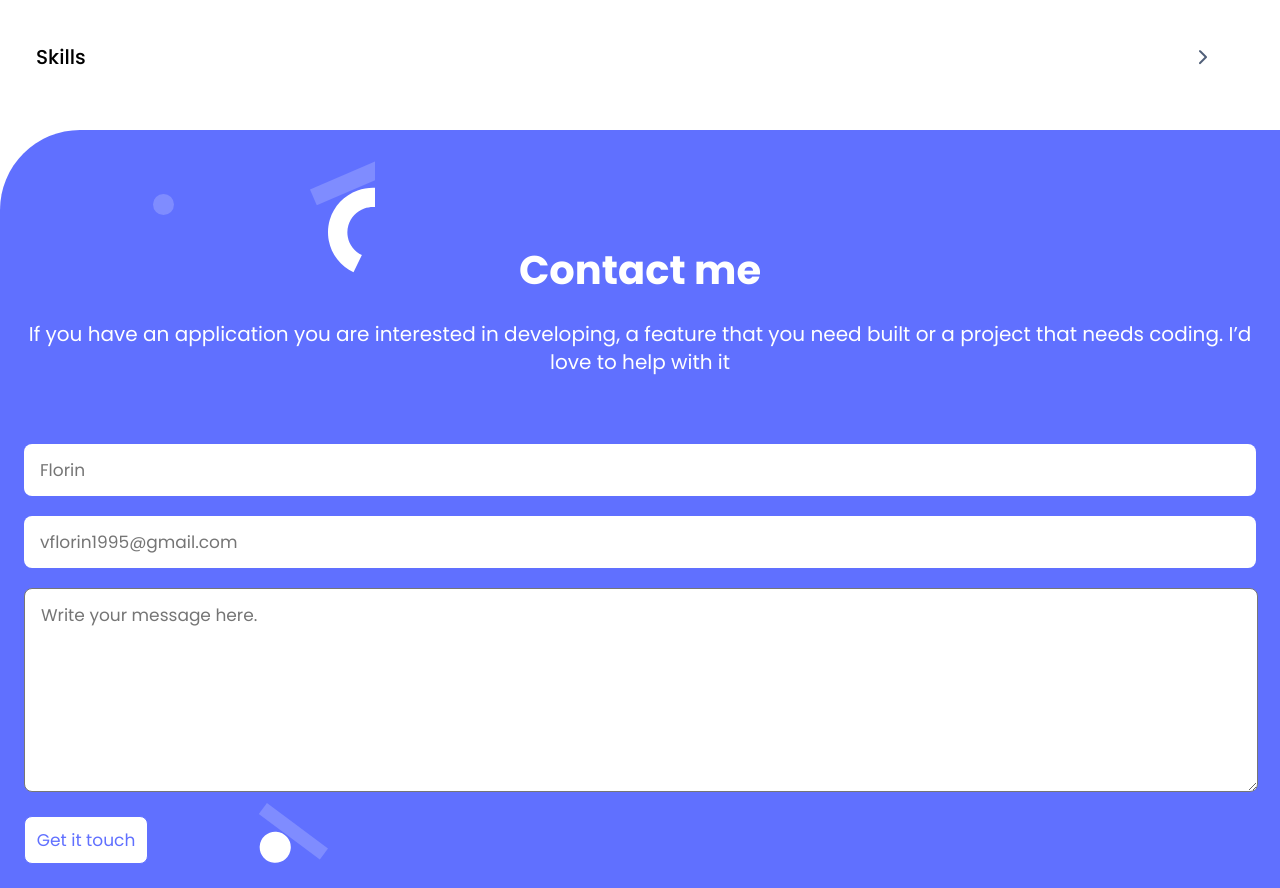
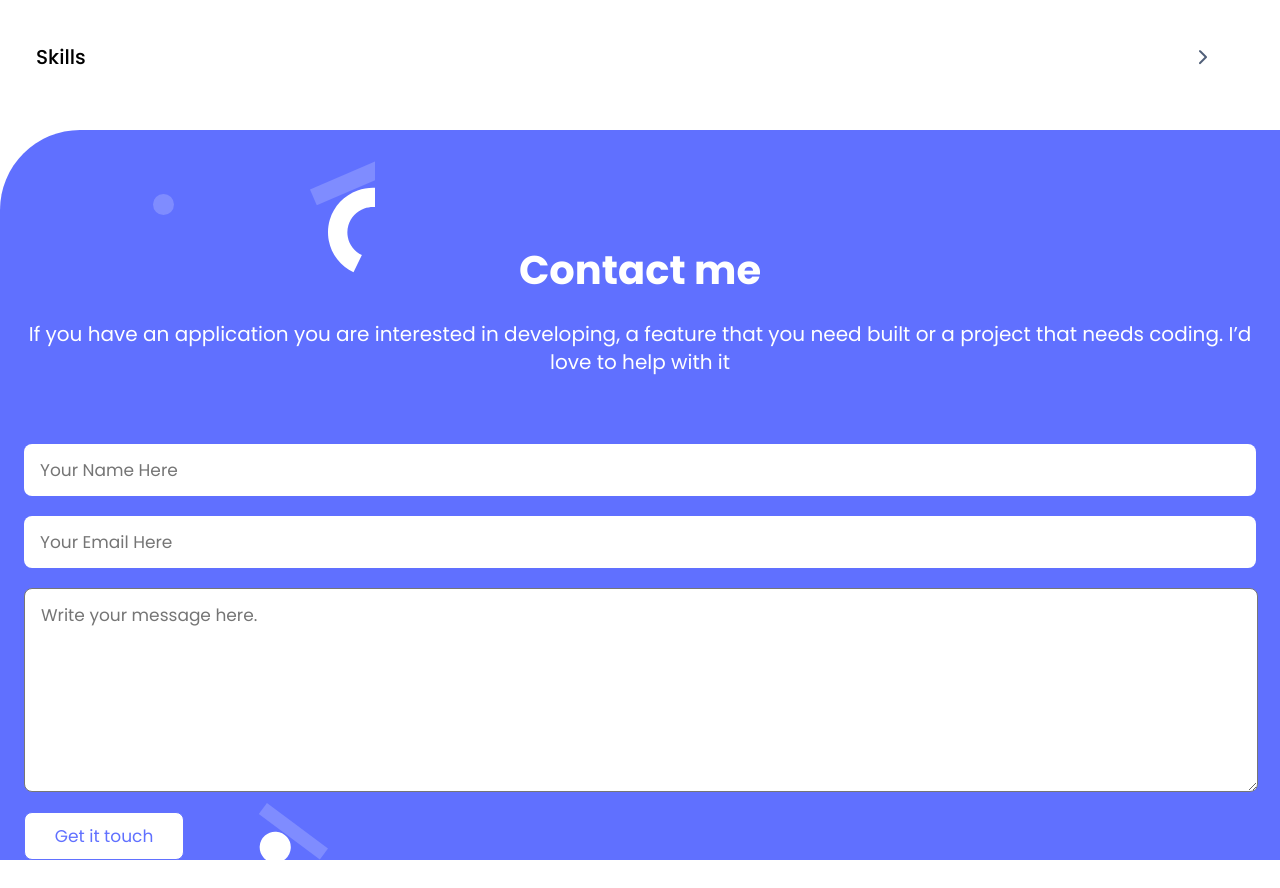
Before and after one commit to vflorin1995/Portfolio, a website: page index.html in a window 1280 px wide. Shown: the part 6368-7256 px from the top of the page. After the commit the page ends 7228 px from the top, so only its background shows below. Drawn offline with Linux system fonts and the light colour scheme.

Commit message:
Add better placeholders and submit button styles

```diff
--- a/index.html
+++ b/index.html
@@ -146,10 +146,10 @@
             If you have an application you are interested in developing, a feature that you need built or a project that needs coding. I’d love to help with it
         </p>
         <form action="https://formspree.io/f/mjvzkgvn" method="POST" class="form">
-            <input type="text" name="user_name" placeholder="Florin" maxlength="30" required>
-            <input type="email" name="user_email" placeholder="vflorin1995@gmail.com" required>
+            <input type="text" name="user_name" placeholder="Your Name Here" maxlength="30" required>
+            <input type="email" name="user_email" placeholder="Your Email Here" required>
             <textarea name="user_comment" class="comment" maxlength="500" required placeholder="Write your message here."></textarea>
-            <button type="submit" class="contact-btn">
+            <button type="submit" class="getresume">
                 Get it touch
             </button>
         </form>
--- a/style.css
+++ b/style.css
@@ -182,6 +182,7 @@ button:disabled {
 .getresume {
   width: 160px;
   margin: 0 24px;
+  color: #6070ff;
 }
 
 .about-languages-list {
@@ -233,7 +234,6 @@ button:disabled {
   position: relative;
   background: #6070ff;
   border-top-left-radius: 80px;
-  z-index: -2;
 }
 
 .contact-form .background-img {
@@ -244,7 +244,6 @@ button:disabled {
   right: 0;
   bottom: 0;
   top: 30px;
-  z-index: -1;
 }
 
 .contact-me {
@@ -268,6 +267,7 @@ button:disabled {
 
 .form {
   margin-top: 36px;
+  z-index: 1;
 }
 
 input {
@@ -299,5 +299,4 @@ input {
 .contact-btn {
   display: block;
   margin: 24px;
-  color: #6070ff;
 }
```
